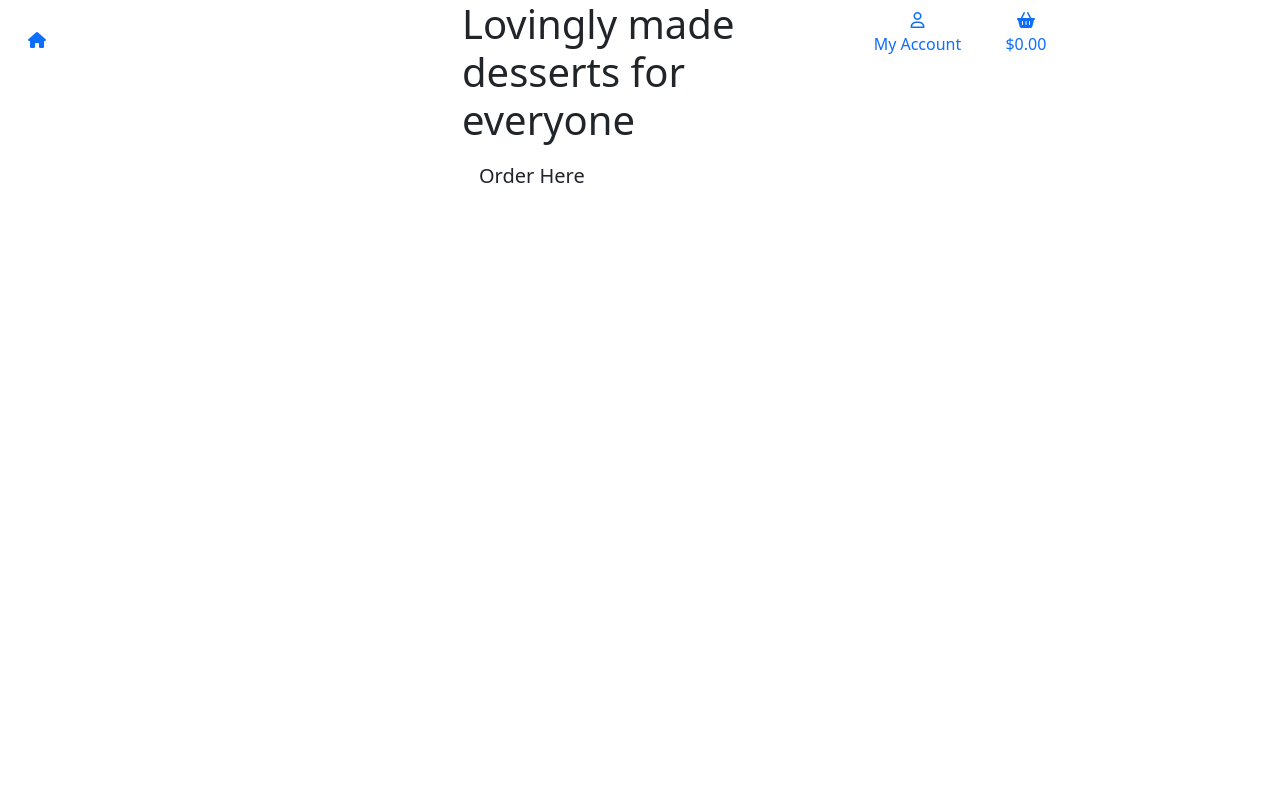
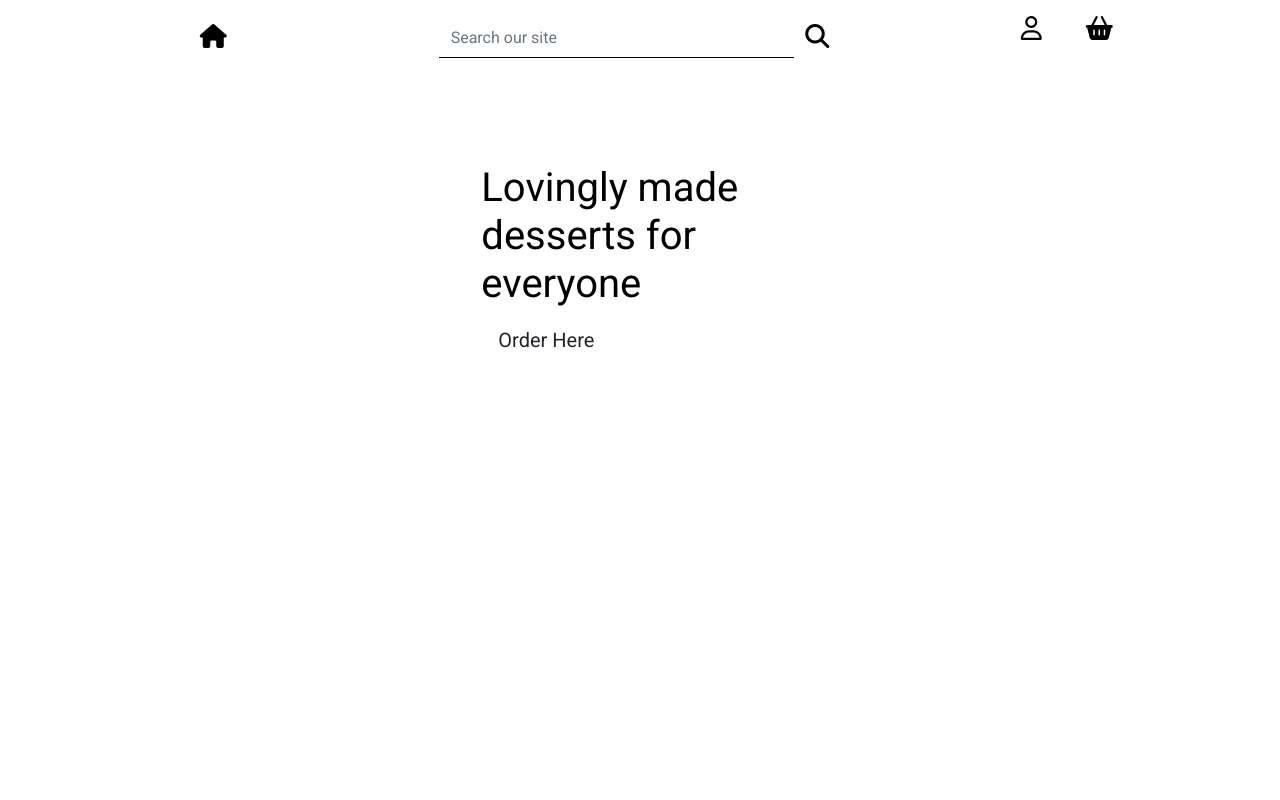
Before and after one commit to haleanana/birdies_bakehouse, a Django app: page / in a window 1280 px wide. Run offline with Django 3.2, Linux system fonts and the light colour scheme; some libraries are stand-ins or nearby versions.

Commit message:
Set up and linked base.css

```diff
--- a/birdies_bakehouse/settings.py
+++ b/birdies_bakehouse/settings.py
@@ -148,3 +148,7 @@ USE_TZ = True
 # https://docs.djangoproject.com/en/3.1/howto/static-files/
 
 STATIC_URL = '/static/'
+STATICFILES_DIRS = (os.path.join(BASE_DIR, 'static'),)
+
+MEDIA_URL = '/media/'
+MEDIA_ROOT = os.path.join(BASE_DIR, 'media')
--- a/birdies_bakehouse/urls.py
+++ b/birdies_bakehouse/urls.py
@@ -15,9 +15,11 @@ Including another URLconf
 """
 from django.contrib import admin
 from django.urls import path, include
+from django.conf import settings
+from django.conf.urls.static import static
 
 urlpatterns = [
     path('admin/', admin.site.urls),
     path('accounts/', include('allauth.urls')),
     path('', include('home.urls')),
-]
+] + static(settings.MEDIA_URL, document_root = settings.MEDIA_ROOT)
--- a/home/templates/home/index.html
+++ b/home/templates/home/index.html
@@ -2,10 +2,12 @@
 {% load static %}
 
 {% block page_header %}
-
-
-
-{% endblock%}
+<div class="container header-container">
+        <div class="row">
+            <div class="col"></div>
+        </div>
+</div>
+{% endblock page_header %}
 
 {% block content %}
 
--- a/home/urls.py
+++ b/home/urls.py
@@ -3,5 +3,5 @@ from django.urls import path
 from . import views
 
 urlpatterns = [
-    path('', views.index, name= 'home'),
+    path('', views.index, name = 'home'),
 ]
--- /dev/null
+++ b/static/css/base.css
@@ -0,0 +1,74 @@
+html {
+    height: 100%;
+}
+
+body{
+    color: #fff9f9;
+    font-family: 'Roboto';
+}
+
+.text-black, i {
+    color: #000000 !important;
+}
+
+i {
+    font-size: 1.5rem;
+}
+
+
+/*Custom search*/
+input[type="text"],
+select.form-control {
+  background: transparent;
+  border: none;
+  border-bottom: 1px solid #000000;
+  -webkit-box-shadow: none;
+  box-shadow: none;
+  border-radius: 0;
+}
+
+input[type="text"]:focus,
+select.form-control:focus {
+  -webkit-box-shadow: none;
+  box-shadow: none;
+}
+
+/* from Bulma */
+.icon {
+    align-items: center;
+    display: inline-flex;
+    justify-content: center;
+    height: 1.5rem;
+    width: 1.5rem;
+    font-style: 15px;
+}
+
+/*Buttons */
+
+.unstyled-btn{
+    border:none;
+}
+
+/* -------------------------------- Media Queries */
+
+/* Slightly larger container on xl screens */
+@media (min-width: 1200px) {
+  .container {
+    max-width: 80%;
+  }
+}
+
+/* fixed top navbar only on medium and up */
+@media (min-width: 992px) {
+    .fixed-top-desktop-only {
+        position: fixed;
+        top: 0;
+        right: 0;
+        left: 0;
+        z-index: 1030;
+    }
+
+    .header-container {
+        padding-top: 164px;
+    }
+}
--- a/templates/base.html
+++ b/templates/base.html
@@ -16,6 +16,9 @@
 
     {% block corecss %}
     <link href="https://cdn.jsdelivr.net/npm/bootstrap@5.0.0-beta2/dist/css/bootstrap.min.css" rel="stylesheet" integrity="sha384-BmbxuPwQa2lc/FVzBcNJ7UAyJxM6wuqIj61tLrc4wSX0szH/Ev+nYRRuWlolflfl" crossorigin="anonymous">
+    <link rel="stylesheet" href="{% static 'css/base.css' %}">
+    <link rel="stylesheet" href="https://fonts.googleapis.com/css2?family=Roboto&display=swap">
+
     {% endblock %}
 
     {%block extra_css %}
@@ -33,19 +36,32 @@
     </head>
     <body>
         <header class="container-fluid fixed-top">
-            <div class="row">
-                <div class="col-12 col-lg-6 my-auto ">
+            <div class="row pt-lg-2 d-none d-lg-flex">
+                <div class="col-12 col-lg-4 my-auto py-1 py-lg-0 text-center">
                     <a href="{% url 'home'%}" class="nav-link">
                         <i class="fas fa-home"></i>
                     </a>
                 </div>
-                 <div class="col-12 col-lg-6 my-auto">
+                <div class="col-12 col-lg-4 my-auto py-1 py-lg-0">
+                    <form method="GET" action="">
+                        <div class="input-group w-100">
+                            <input class="form-control" type="text" name="q" placeholder="Search our site">
+                            <div class="input-group-append">
+                                <button class="unstyled-btn form-control" type="submit">
+                                    <span class="icon">
+                                        <i class="fas fa-search"></i>
+                                    </span>
+                                </button>
+                            </div>
+                        </div>
+                    </form>
+                </div>
+                 <div class="col-12 col-lg-4 my-auto py-1 py-lg-0">
                      <ul class="list-inline list-unstyled text-center text-right">
                         <li class="list-inline-item dropdown">
-                            <a class="text=black nav-link" href="#" id="user-options" data-bs-toggle="dropdown" aria-haspopup="true" aria-expanded="false">
+                            <a class="text-black nav-link" href="#" id="user-options" data-bs-toggle="dropdown" aria-haspopup="true" aria-expanded="false">
                                 <div class="text-center">
                                     <i class="far fa-user"></i>
-                                    <p class="my-0">My Account</p>
                                 </div>
                             </a>
                             <div class="dropdown-menu border-0" aria-labelledby="user-options">
@@ -68,8 +84,6 @@
                                <p class="my-0">
                                    {% if grand_total %}
                                         ${{ grand_total|floatformat:2 }}
-                                    {% else %}
-                                        $0.00
                                     {% endif %}
                                </p>
                              </div>
```
